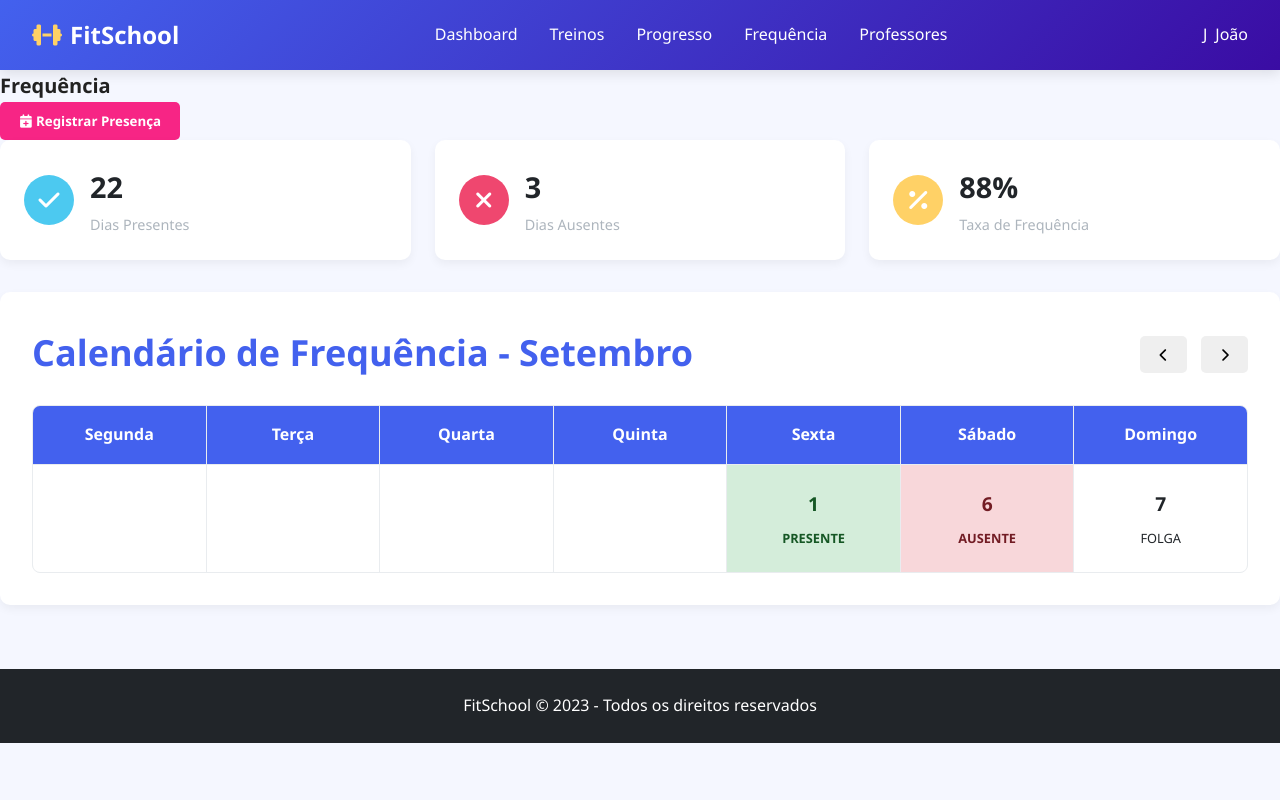
After one commit to pedroompc/FitSchool-FDS, a Django app: page /user/menu/frequencia/ in a window 1280 px wide. The commit adds this page. Run offline with Django 5.2, Linux system fonts and the light colour scheme.

Commit message:
organizando frquencia

```diff
--- /dev/null
+++ b/fitschool/templates/fitschool/pages/frequencia.html
@@ -0,0 +1,133 @@
+{% load static %}
+<!DOCTYPE html>
+<html lang="pt-BR">
+
+<head>
+    <meta charset="UTF-8">
+    <meta name="viewport" content="width=device-width, initial-scale=1.0">
+    <title>Frequência - FitSchool</title>
+    <link rel="stylesheet" href="https://cdnjs.cloudflare.com/ajax/libs/font-awesome/6.4.0/css/all.min.css">
+    <!-- Importando o CSS -->
+     <link rel="stylesheet" href="{% static 'usuario/css/style.css' %}">
+</head>
+
+<body>
+    <div class="container">
+        <header>
+            <div class="logo">
+                <i class="fas fa-dumbbell"></i>
+                <span>FitSchool</span>
+            </div>
+            <nav>
+                <ul>
+                    <li><a href="#">Dashboard</a></li>
+                    <li><a href="#">Treinos</a></li>
+                    <li><a href="#">Progresso</a></li>
+                    <li><a href="#" class="active">Frequência</a></li>
+                    <li><a href="#">Professores</a></li>
+                </ul>
+            </nav>
+            <div class="user-actions">
+                <div class="user-info">
+                    <div class="user-avatar">J</div>
+                    <span>João</span>
+                </div>
+            </div>
+        </header>
+
+        <div class="main-content">
+            <div class="page-header">
+                <h1 class="page-title">Frequência</h1>
+                <button class="btn btn-primary">
+                    <i class="fas fa-calendar-plus"></i> Registrar Presença
+                </button>
+            </div>
+
+            <!-- Cards de Estatísticas -->
+            <div class="stats-cards">
+                <div class="stat-card">
+                    <div class="stat-icon present">
+                        <i class="fas fa-check"></i>
+                    </div>
+                    <div class="stat-info">
+                        <h3>22</h3>
+                        <p>Dias Presentes</p>
+                    </div>
+                </div>
+                <div class="stat-card">
+                    <div class="stat-icon absent">
+                        <i class="fas fa-times"></i>
+                    </div>
+                    <div class="stat-info">
+                        <h3>3</h3>
+                        <p>Dias Ausentes</p>
+                    </div>
+                </div>
+                <div class="stat-card">
+                    <div class="stat-icon" style="background: var(--warning);">
+                        <i class="fas fa-percentage"></i>
+                    </div>
+                    <div class="stat-info">
+                        <h3>88%</h3>
+                        <p>Taxa de Frequência</p>
+                    </div>
+                </div>
+            </div>
+
+            <!-- Calendário de Frequência -->
+            <div class="frequencia-section">
+                <div class="section-title">
+                    <h2>Calendário de Frequência - Setembro</h2>
+                    <div>
+                        <button class="btn" style="margin-right: 0.5rem;">
+                            <i class="fas fa-chevron-left"></i>
+                        </button>
+                        <button class="btn">
+                            <i class="fas fa-chevron-right"></i>
+                        </button>
+                    </div>
+                </div>
+
+                <div class="calendar-grid">
+                    <!-- Cabeçalho dos dias -->
+                    <div class="calendar-header">Segunda</div>
+                    <div class="calendar-header">Terça</div>
+                    <div class="calendar-header">Quarta</div>
+                    <div class="calendar-header">Quinta</div>
+                    <div class="calendar-header">Sexta</div>
+                    <div class="calendar-header">Sábado</div>
+                    <div class="calendar-header">Domingo</div>
+
+                    <!-- Dias do mês -->
+                    <div class="calendar-day"></div>
+                    <div class="calendar-day"></div>
+                    <div class="calendar-day"></div>
+                    <div class="calendar-day"></div>
+
+                    <!-- Exemplo de dias -->
+                    <div class="calendar-day present">
+                        <div class="day-number">1</div>
+                        <div class="day-status">Presente</div>
+                    </div>
+                    <div class="calendar-day absent">
+                        <div class="day-number">6</div>
+                        <div class="day-status">Ausente</div>
+                    </div>
+                    <div class="calendar-day">
+                        <div class="day-number">7</div>
+                        <div class="day-status">Folga</div>
+                    </div>
+                    <!-- Continue o resto dos dias... -->
+                </div>
+            </div>
+        </div>
+
+        <footer>
+            <p>FitSchool &copy; 2023 - Todos os direitos reservados</p>
+        </footer>
+    </div>
+
+    <!-- Importando o JS -->
+    <script src="../js/script.js"></script>
+</body>
+</html>
--- a/fitschool/templates/fitschool/pages/menu.html
+++ b/fitschool/templates/fitschool/pages/menu.html
@@ -42,7 +42,7 @@
           <li><a href="#">Notificações</a></li>
           <li><a href="#">Meus Treinos</a></li>
           <li><a href="#">Professores</a></li>
-          <li><a href="#">Frequência</a></li>
+          <li><a href="{% url 'frequencia' %}">Frequência</a></li>
         </ul>
       </nav>
     </aside>
--- a/project/urls.py
+++ b/project/urls.py
@@ -20,10 +20,9 @@ from django.conf import settings
 from django.conf.urls.static import static
 
 urlpatterns = [
-    path('', include('fitschool.urls')),
-    path('admin/', admin.site.urls),
-    path('user/', include('usuario.urls')),
+    path('', include('fitschool.urls')),     # sua home (app fitschool)
+    path('admin/', admin.site.urls),         # admin
+    path('user/menu/', include('usuario.urls')),  # todas as rotas do app usuario
 ]
-
 if settings.DEBUG:
     urlpatterns += static(settings.MEDIA_URL, document_root=settings.MEDIA_ROOT)
--- a/usuario/static/usuario/css/style.css
+++ b/usuario/static/usuario/css/style.css
@@ -478,3 +478,165 @@ nav ul li a:hover {
   font-size: 0.85rem;
   color: gray;
 }
+
+/* Frequência Section */
+.frequencia-section {
+    background: white;
+    border-radius: 10px;
+    padding: 2rem;
+    box-shadow: 0 4px 10px rgba(0, 0, 0, 0.05);
+    margin-bottom: 2rem;
+}
+
+.section-title {
+    font-size: 1.5rem;
+    margin-bottom: 1.5rem;
+    color: var(--primary);
+    display: flex;
+    justify-content: space-between;
+    align-items: center;
+}
+
+/* Calendar Grid */
+.calendar-grid {
+    display: grid;
+    grid-template-columns: repeat(7, 1fr);
+    gap: 1px;
+    background: var(--light-gray);
+    border: 1px solid var(--light-gray);
+    border-radius: 8px;
+    overflow: hidden;
+}
+
+.calendar-header {
+    background: var(--primary);
+    color: white;
+    padding: 1rem;
+    text-align: center;
+    font-weight: 600;
+}
+
+.calendar-day {
+    background: white;
+    padding: 1.5rem 0.5rem;
+    text-align: center;
+    transition: all 0.3s ease;
+    position: relative;
+}
+
+.calendar-day:hover {
+    background: var(--light);
+    transform: scale(1.05);
+}
+
+.calendar-day.present {
+    background: #d4edda;
+    color: #155724;
+    font-weight: 600;
+}
+
+.calendar-day.absent {
+    background: #f8d7da;
+    color: #721c24;
+    font-weight: 600;
+}
+
+.day-number {
+    font-size: 1.2rem;
+    font-weight: 600;
+    margin-bottom: 0.5rem;
+}
+
+.day-status {
+    font-size: 0.8rem;
+    text-transform: uppercase;
+}
+
+/* Stats Cards */
+.stats-cards {
+    display: grid;
+    grid-template-columns: repeat(auto-fit, minmax(200px, 1fr));
+    gap: 1.5rem;
+    margin-bottom: 2rem;
+}
+
+.stat-card {
+    background: white;
+    border-radius: 10px;
+    padding: 1.5rem;
+    box-shadow: 0 4px 10px rgba(0, 0, 0, 0.05);
+    display: flex;
+    align-items: center;
+    gap: 1rem;
+    transition: transform 0.3s ease;
+}
+
+.stat-card:hover {
+    transform: translateY(-5px);
+}
+
+.stat-icon {
+    width: 50px;
+    height: 50px;
+    border-radius: 50%;
+    display: flex;
+    align-items: center;
+    justify-content: center;
+    font-size: 1.5rem;
+    color: white;
+}
+
+.stat-icon.present {
+    background: var(--success);
+}
+
+.stat-icon.absent {
+    background: var(--danger);
+}
+
+.stat-info h3 {
+    font-size: 1.8rem;
+    margin-bottom: 0.2rem;
+}
+
+.stat-info p {
+    color: var(--gray);
+    font-size: 0.9rem;
+}
+
+/* Footer */
+footer {
+    background: var(--dark);
+    color: white;
+    text-align: center;
+    padding: 1.5rem;
+    margin-top: 2rem;
+}
+
+/* Responsividade */
+@media (max-width: 768px) {
+    header {
+        flex-direction: column;
+        padding: 1rem;
+        gap: 1rem;
+    }
+
+    nav ul {
+        gap: 1rem;
+        flex-wrap: wrap;
+        justify-content: center;
+    }
+
+    .calendar-grid {
+        grid-template-columns: repeat(7, 1fr);
+        font-size: 0.8rem;
+    }
+
+    .calendar-day {
+        padding: 1rem 0.2rem;
+    }
+
+    .stats-cards {
+        grid-template-columns: 1fr;
+    }
+}
--- a/usuario/static/usuario/js/script.js
+++ b/usuario/static/usuario/js/script.js
@@ -52,3 +52,18 @@ document.addEventListener('DOMContentLoaded', function() {
     document.getElementById('loginForm').style.display = 'block';
     closeAllModals();
 });
+
+// Simulação de interação com o calendário
+document.querySelectorAll('.calendar-day').forEach(day => {
+    day.addEventListener('click', function () {
+        if (this.classList.contains('present')) {
+            this.classList.remove('present');
+            this.classList.add('absent');
+            this.querySelector('.day-status').textContent = 'Ausente';
+        } else if (this.classList.contains('absent')) {
+            this.classList.remove('absent');
+            this.classList.add('present');
+            this.querySelector('.day-status').textContent = 'Presente';
+        }
+    });
+});
--- a/usuario/urls.py
+++ b/usuario/urls.py
@@ -3,5 +3,6 @@ from . import views
 
 urlpatterns = [
     path('registrar/', views.registrar, name='registrar'),
-     path('menu/', views.menu_view, name='menu'),
+    path('menu/', views.menu_view, name='menu'),
+    path('frequencia/', views.frequencia, name='frequencia'),
 ]
--- a/usuario/views.py
+++ b/usuario/views.py
@@ -13,3 +13,6 @@ def registrar(request):
 
 def menu_view(request):
     return render(request, "fitschool/pages/menu.html")
+
+def frequencia(request):
+    return render(request, "fitschool/pages/frequencia.html")
```
